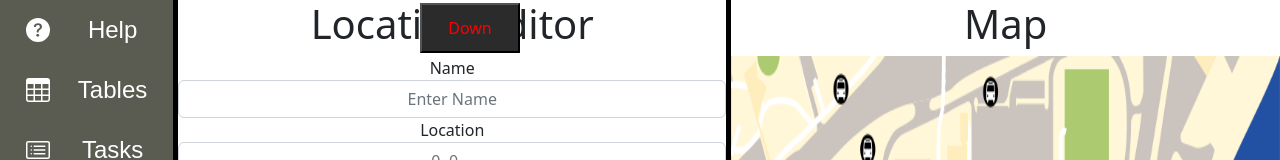
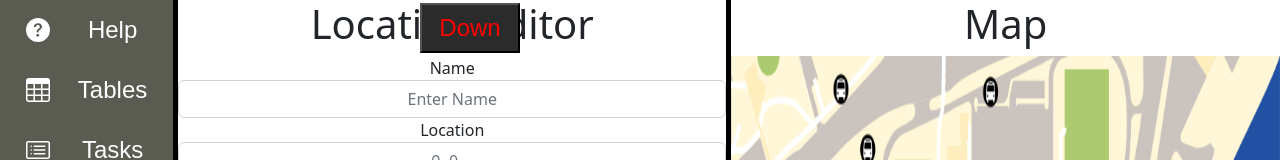
Before and after one commit to Tamura77/Aspire-app, a React (Vite) app in the folder frontend/: page /AdminPlaces in a window 1280 px wide. Shown: the top 160 px of the page. Built offline with nearby package versions, Linux system fonts and the light colour scheme.

Commit message:
CSS for locations page

```diff
--- a/frontend/src/pages/styling/AdminSide.css
+++ b/frontend/src/pages/styling/AdminSide.css
@@ -46,4 +46,6 @@
     right: 760px;
     height: 50px;
     width: 100px;
+    font-family:Arial, Helvetica, sans-serif;
+    font-size:x-large;
 }
```
